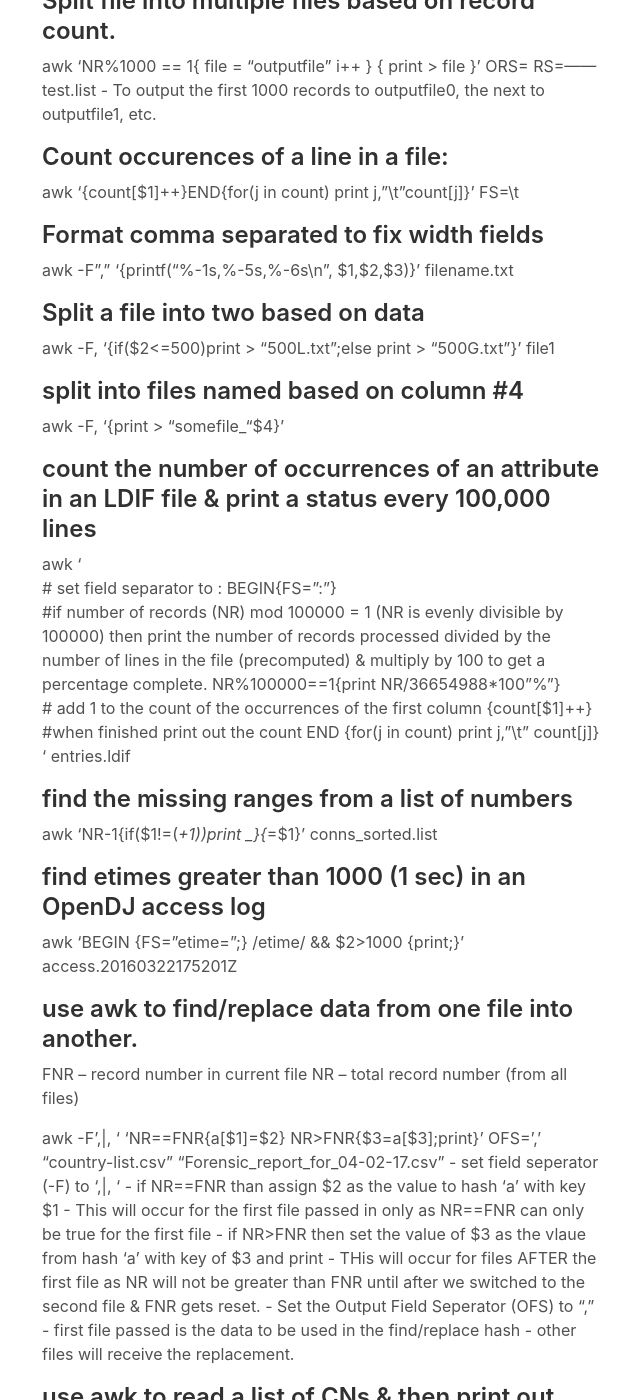
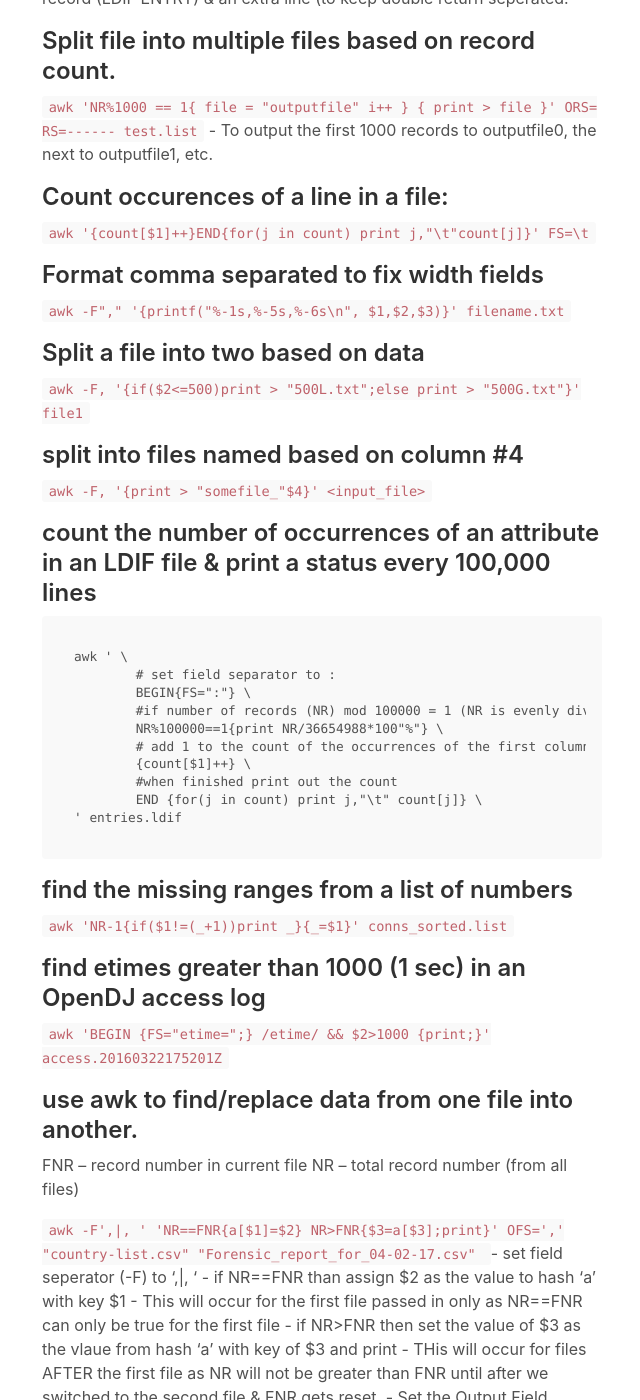
Before and after one commit to briankohles/briankohles.github.io, a Jekyll site: the page built from _wiki/awk.md, in a window 1280 px wide and 1400 px high, scrolled down 648 px. Shown: the whole window, without its empty margins (318-958 px from the left). Built offline with Jekyll 4.4.1, drawn with Linux system fonts in a browser that asks for light colours; some of the changed text lies outside the part shown.

Commit message:
Update awk.md

````diff
--- a/_wiki/awk.md
+++ b/_wiki/awk.md
@@ -8,33 +8,34 @@ categories: wiki
 ---
 
 ## search lines based on column values
-awk -F\: '$2 ~/User/ && $1 ~/B2BProd/ {print $3}' /opt/www/htdocs/server.lists
-	print column (seperated by : ) 3 where column 2 contains "User" AND column 1 contains "B2BProd" from file
+`awk -F\: '$2 ~/User/ && $1 ~/B2BProd/ {print $3}' /opt/www/htdocs/server.lists`
+- print column (seperated by : ) 3 where column 2 contains "User" AND column 1 contains "B2BProd" from file
 
 ## search ldif for entries lacking a description
-gawk 'BEGIN { IGNORECASE=1; RS="\n\n"; } !/description/ {print ; print "";}' groups_dnOwnerDescription_only.ldif
+`gawk 'BEGIN { IGNORECASE=1; RS="\n\n"; } !/description/ {print ; print "";}' groups_dnOwnerDescription_only.ldif`
 	- ignore case
 	- set Record Seperator to "\n\n" (for parsing an ldif as one record)
 	- find records (LDIF entry) that DON'T contain "description"
 	- print the found record (LDIF ENTRY) & an extra line (to keep double return seperated.
 
 ## Split file into multiple files based on record count.
-awk 'NR%1000 == 1{ file = "outputfile" i++ } { print > file }' ORS= RS=------ test.list
+`awk 'NR%1000 == 1{ file = "outputfile" i++ } { print > file }' ORS= RS=------ test.list`
 	- To output the first 1000 records to outputfile0, the next to outputfile1, etc.
 
 ## Count occurences of a line in a file:
-awk '{count[$1]++}END{for(j in count) print j,"\t"count[j]}' FS=\t
+`awk '{count[$1]++}END{for(j in count) print j,"\t"count[j]}' FS=\t`
 
 ## Format comma separated to fix width fields
-awk -F"," '{printf("%-1s,%-5s,%-6s\n", $1,$2,$3)}' filename.txt
+`awk -F"," '{printf("%-1s,%-5s,%-6s\n", $1,$2,$3)}' filename.txt`
 
 ## Split a file into two based on data
-awk -F, '{if($2<=500)print > "500L.txt";else print > "500G.txt"}' file1
+`awk -F, '{if($2<=500)print > "500L.txt";else print > "500G.txt"}' file1`
 
 ## split into files named based on column #4
-awk -F, '{print >  "somefile_"$4}' <input_file>
+`awk -F, '{print >  "somefile_"$4}' <input_file>`
 
 ## count the number of occurrences of an attribute in an LDIF file & print a status every 100,000 lines
+```
 awk ' \
 	# set field separator to :
 	BEGIN{FS=":"} \
@@ -45,18 +46,19 @@ awk ' \
 	#when finished print out the count
 	END {for(j in count) print j,"\t" count[j]} \
 ' entries.ldif
+```
 
 ## find the missing ranges from a list of numbers
-awk 'NR-1{if($1!=(_+1))print _}{_=$1}' conns_sorted.list
+`awk 'NR-1{if($1!=(_+1))print _}{_=$1}' conns_sorted.list`
 
 ## find etimes greater than 1000 (1 sec) in an OpenDJ access log
-awk 'BEGIN {FS="etime=";} /etime/ && $2>1000 {print;}' access.20160322175201Z
+`awk 'BEGIN {FS="etime=";} /etime/ && $2>1000 {print;}' access.20160322175201Z`
 
 ## use awk to find/replace data from one file into another.
 FNR -- record number in current file
 NR -- total record number (from all files)
 
-awk -F',|, ' 'NR==FNR{a[$1]=$2} NR>FNR{$3=a[$3];print}' OFS=',' "country-list.csv" "Forensic_report_for_04-02-17.csv"
+`awk -F',|, ' 'NR==FNR{a[$1]=$2} NR>FNR{$3=a[$3];print}' OFS=',' "country-list.csv" "Forensic_report_for_04-02-17.csv" `
 	- set field seperator (-F) to ',|, '
 	- if NR==FNR than assign $2 as the value to hash 'a' with key $1
 		- This will occur for the first file passed in only as NR==FNR can only be true for the first file
````
